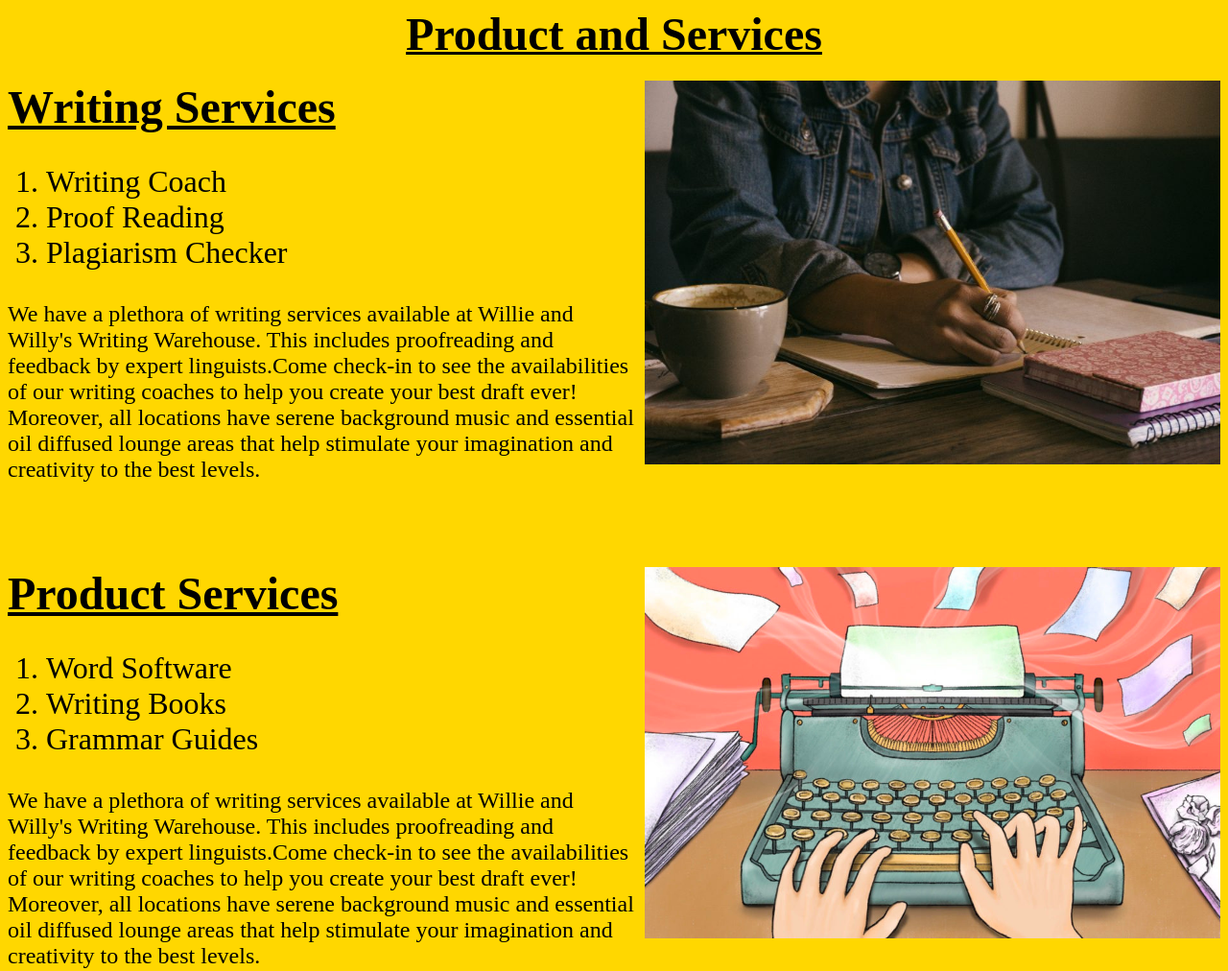
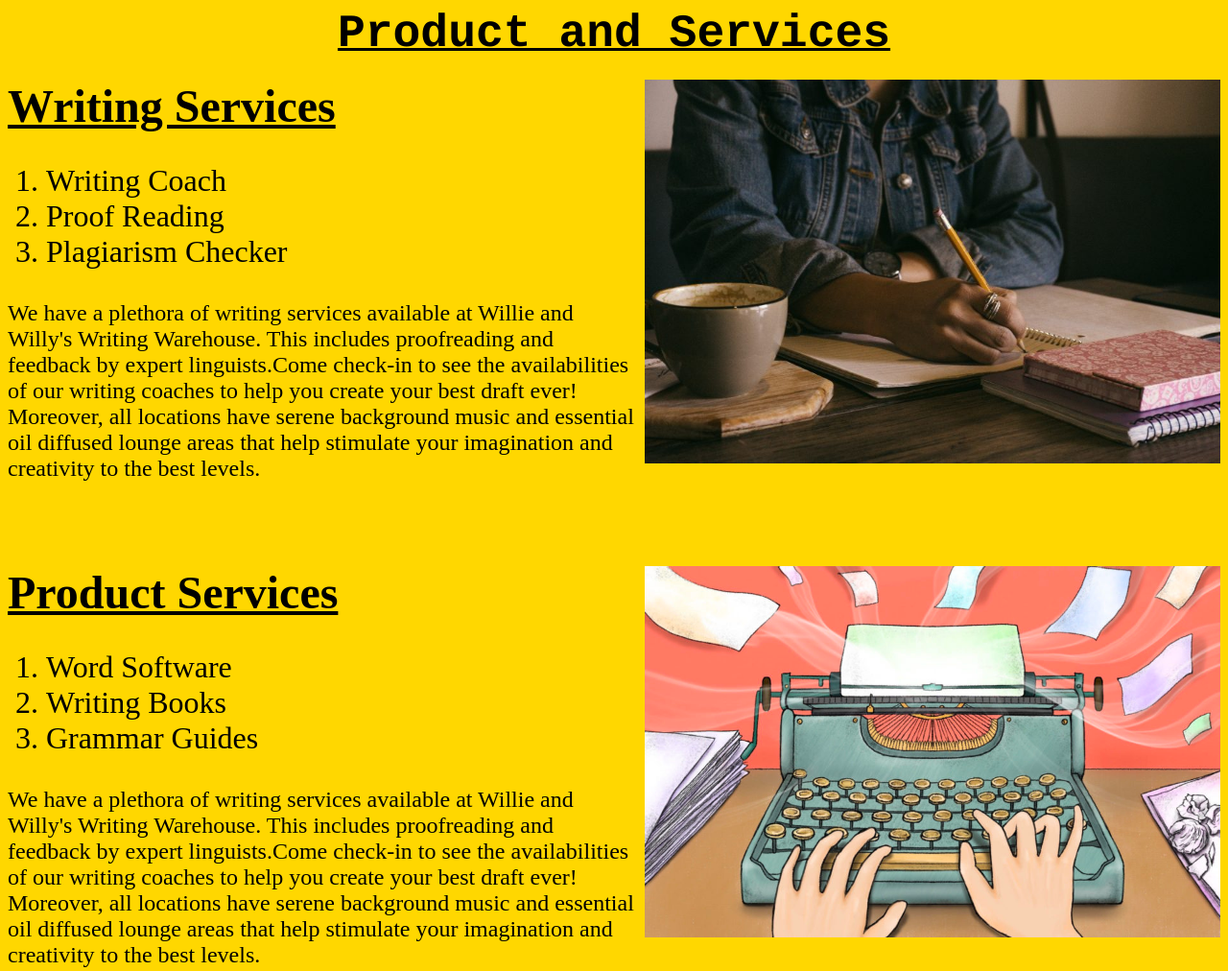
Before and after one commit to ezaczek/MGMT382Project1, a plain HTML site: page frame2.html in a window 1280 px wide. Shown: the top 1012 px of the page at 96% size. Drawn offline with Linux system fonts and the light colour scheme.

Commit message:
Update frame2.html

```diff
--- a/frame2.html
+++ b/frame2.html
@@ -5,7 +5,7 @@
 <body bgcolor = "gold">
 
 
-<center><h1><b><u><font size = "12" face = "Times New Roman"> Product and Services </font></u></b></h1></center>
+<center><h1><b><u><font size = "12" face = "Courier"> Product and Services </font></u></b></h1></center>
 
 
 <font size = "8">
```
